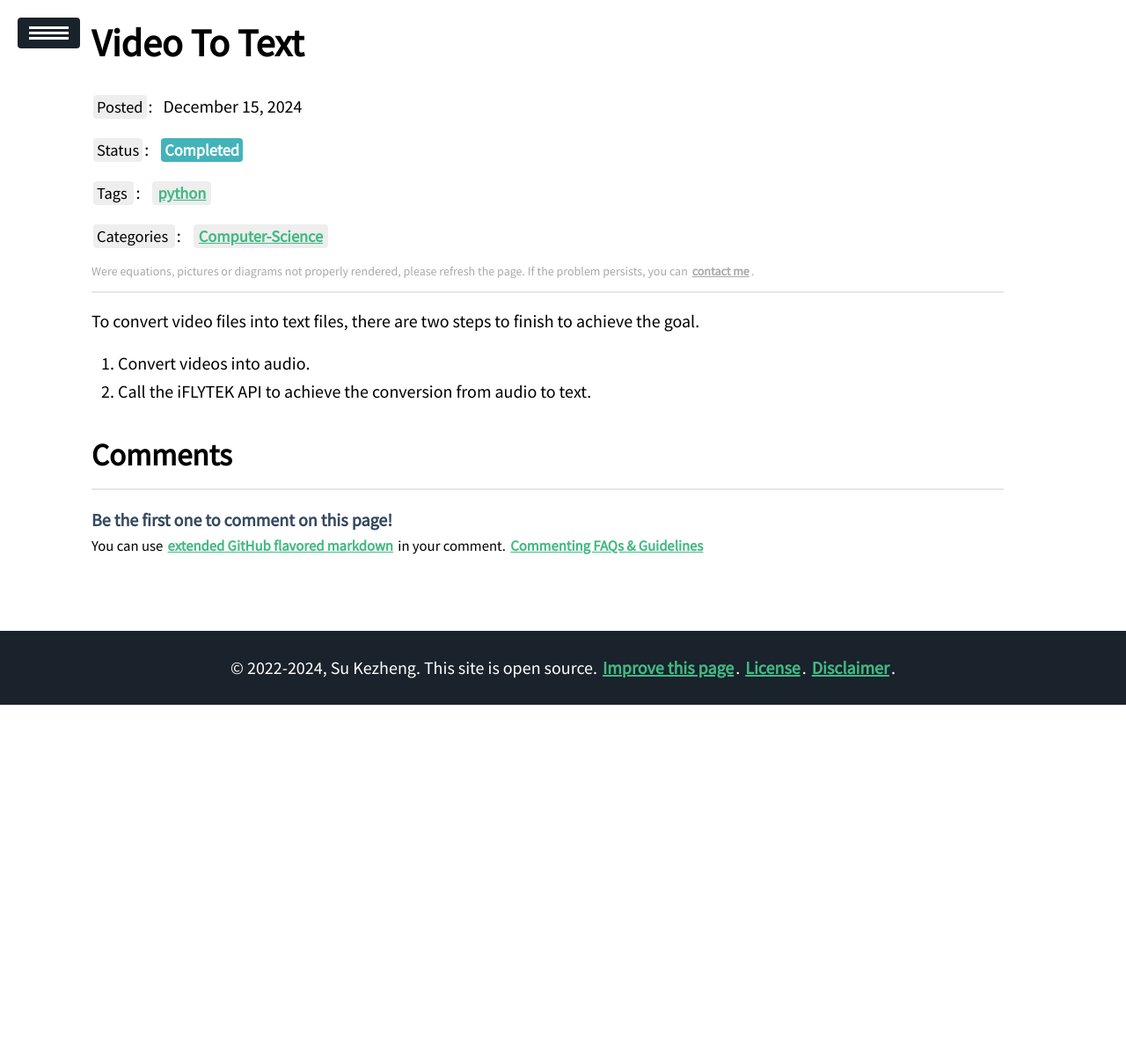
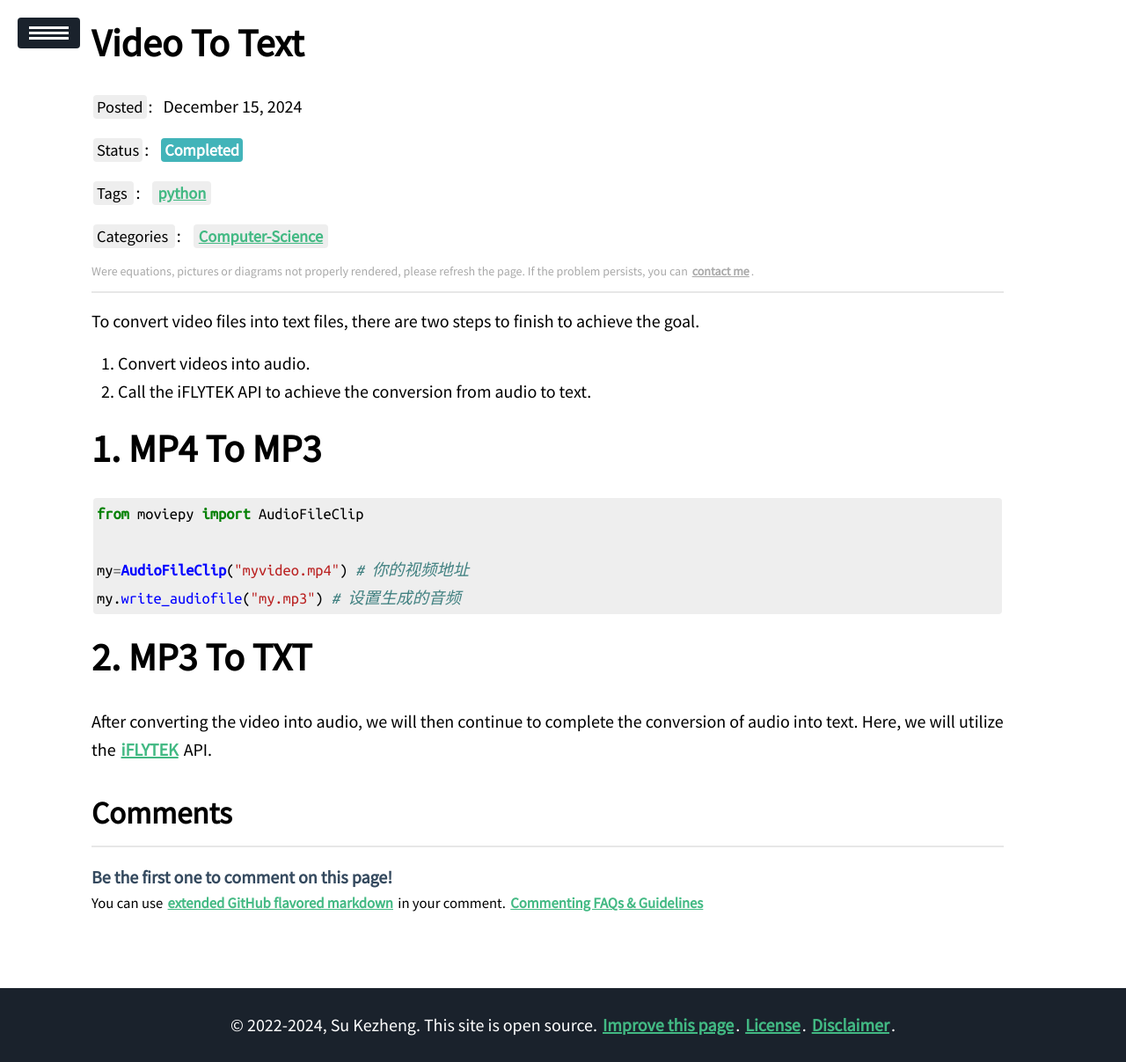
Before and after one commit to ssskz/ssskz.github.io, a Jekyll site: the page built from _posts/2024-12-15-Video-To-Text.md, in a window 1280 px wide. Shown: the whole page at 88% size. Built offline with Jekyll 4.4.1, drawn with Linux system fonts in a browser that asks for light colours; our own code applies the rules of GitHub Pages for plain Markdown files; a script that is not in the unit is left out; before the commit the page ends 900 px from its top, so only the background shows below that.

Commit message:
1
Signed-off-by: ssskz <12497590+ssskz@user.noreply.gitee.com>

````diff
--- a/_posts/2024-12-15-Video-To-Text.md
+++ b/_posts/2024-12-15-Video-To-Text.md
@@ -12,3 +12,16 @@
 
 1. Convert videos into audio.
 2. Call the iFLYTEK API to achieve the conversion from audio to text.
+
+# MP4 To MP3
+
+```python
+from moviepy import AudioFileClip
+
+my=AudioFileClip("myvideo.mp4") # 你的视频地址
+my.write_audiofile("my.mp3") # 设置生成的音频
+```
+
+# MP3 To TXT
+
+After converting the video into audio, we will then continue to complete the conversion of audio into text. Here, we will utilize the [iFLYTEK](https://www.xfyun.cn/?ch=bd05-105&bd_vid=11434242351308717943) API.
````
